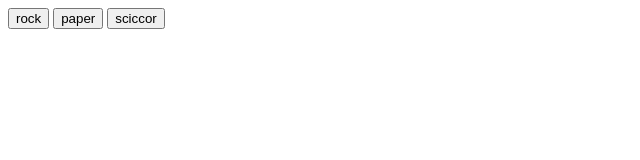
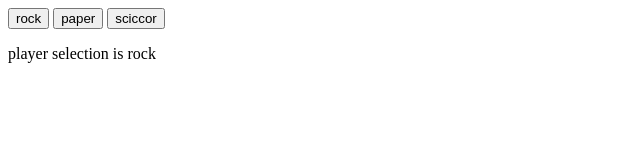
Before and after one commit to azanra/rock-paper-scissors, a plain HTML site: page index.html in a window 1280 px wide. Both pictures are taken after a click on the button "rock". Shown: the whole page, without its empty margins (0-640 px from the left). Drawn offline with Linux system fonts and the light colour scheme.

Commit message:
Add function to display player selection to DOM

```diff
--- a/index.html
+++ b/index.html
@@ -6,8 +6,15 @@
         <script src="javascript.js" defer></script>
     </head>
     <body>
-        <button id="rock">rock</button>
-        <button id="paper">paper</button>
-        <button id="sciccor">sciccor</button>
+        <div class="container">
+            <div>
+                <button id="rock">rock</button>
+                <button id="paper">paper</button>
+                <button id="sciccor">sciccor</button>
+            </div>
+            <div class="display-playerSelect">
+                <p class="playerSelect-text"></p>
+            </div>
+        </div>
     </body>
 </html>
--- a/javascript.js
+++ b/javascript.js
@@ -81,6 +81,7 @@ function checkRock() {
     function isRock() {
         let playerSelection = "rock";
         let computerSelection = getComputerChoice();
+        displayPlayerSelect(playerSelection);
         console.log(playerSelection, computerSelection);
         console.log(playRound(playerSelection, computerSelection));
         console.log(playerScore, computerScore);
@@ -94,6 +95,7 @@ function checkPaper() {
     function isPaper() {
         let playerSelection = 'paper';
         let computerSelection = getComputerChoice();
+        displayPlayerSelect(playerSelection);
         console.log(playerSelection, computerSelection);
         console.log(playRound(playerSelection, computerSelection));
         console.log(playerScore, computerScore);
@@ -107,11 +109,18 @@ function checkSciccor() {
     function isSciccor() {
         let playerSelection = 'sciccor';
         let computerSelection = getComputerChoice();
+        displayPlayerSelect(playerSelection);
         console.log(playerSelection, computerSelection);
         console.log(playRound(playerSelection, computerSelection));
         console.log(playerScore, computerScore);
     }
 }
+ function displayPlayerSelect(playerSelection) {
+    const container = document.querySelector('.display-playerSelect');
+    const div = document.querySelector('.playerSelect-text');
+    div.textContent = `player selection is ${playerSelection}`;
+    container.appendChild(div);
+ }
 
 let playerScore = 0;
 let computerScore = 0;
```
